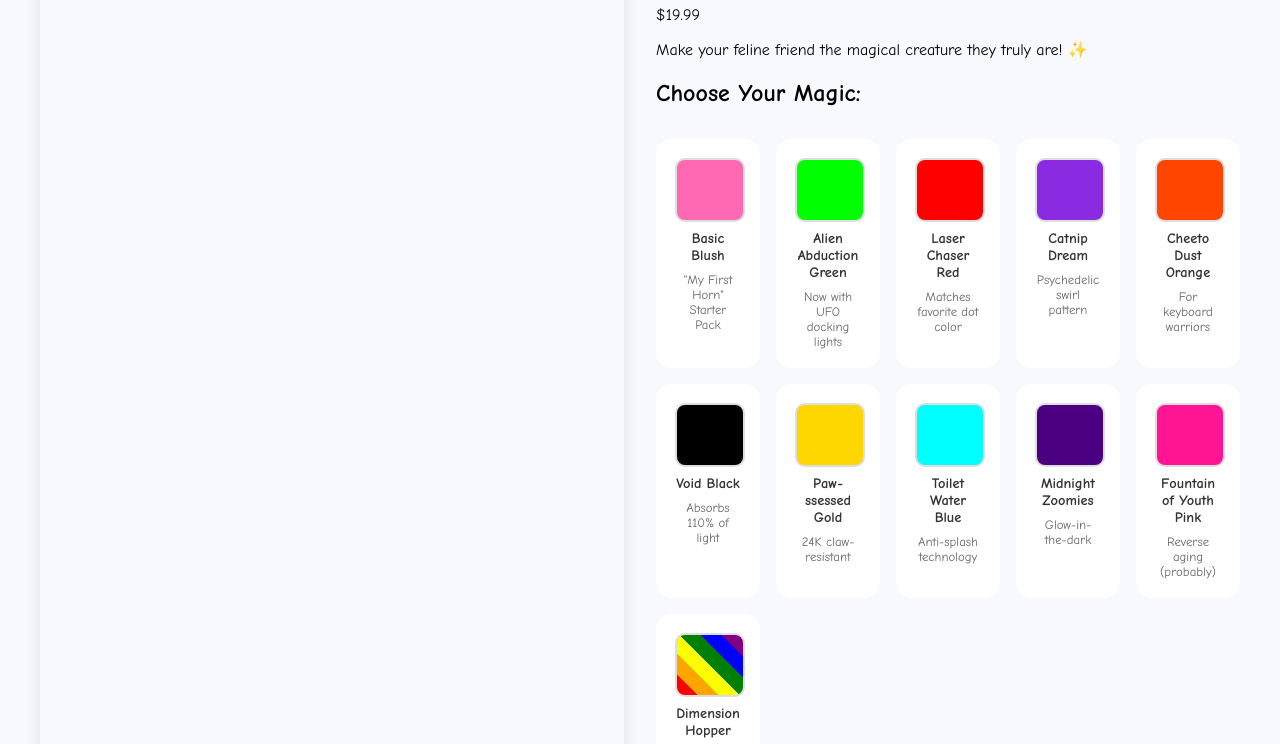
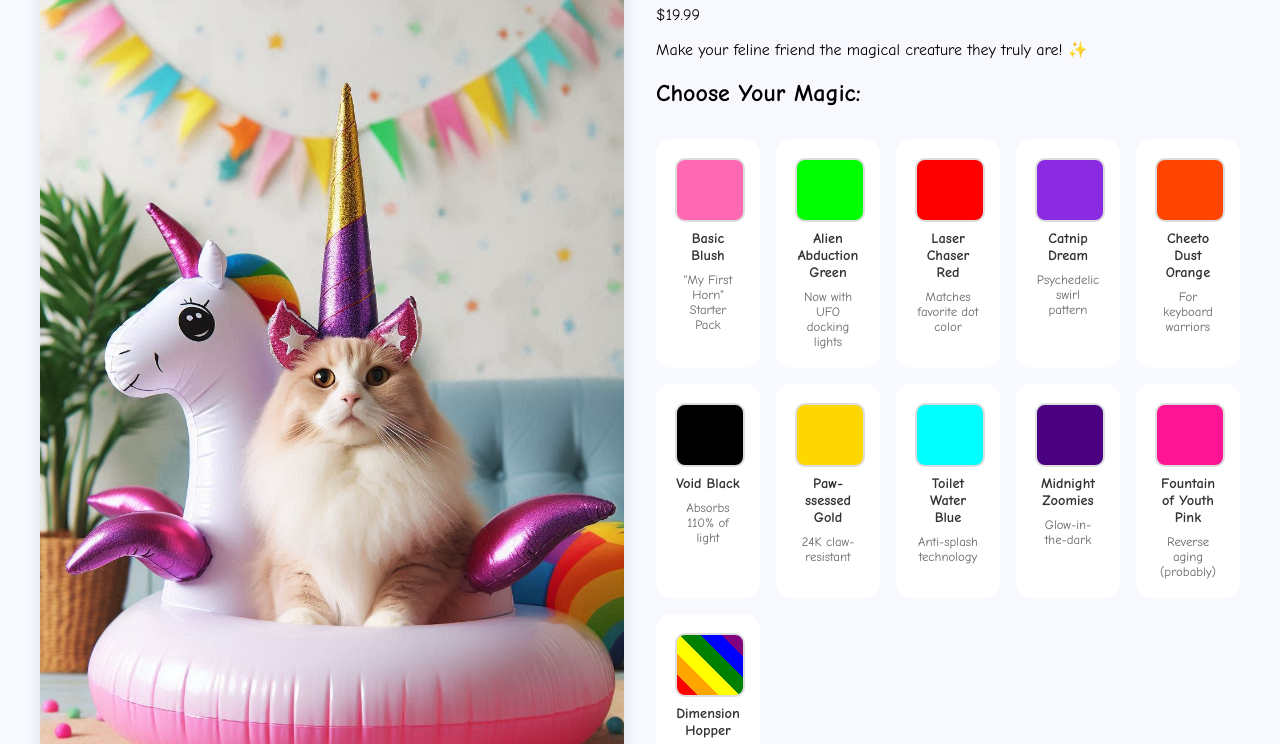
Before and after one commit to TrentonFunt/e-commerce-app, a plain HTML site: page index.html in a window 1280 px wide. Shown: the part 172-916 px from the top of the page. Drawn offline with Linux system fonts and the light colour scheme.

```diff
--- a/index.html
+++ b/index.html
@@ -20,7 +20,7 @@
 
     <!-- Product Page -->
     <main class="product-grid">
-      <img src="unicorn-horn-main.jpg" alt="Cat with unicorn horn" class="product-image">
+      <img src="images/unicorn-horn-main.jpeg" alt="Cat with unicorn horn" class="product-image">
 
       <div class="product-info">
         <h1>Inflatable Unicorn Horn for Cats</h1>
```
Also changed, not shown: screenshots/variation-selection.png (added), 1 other file.
